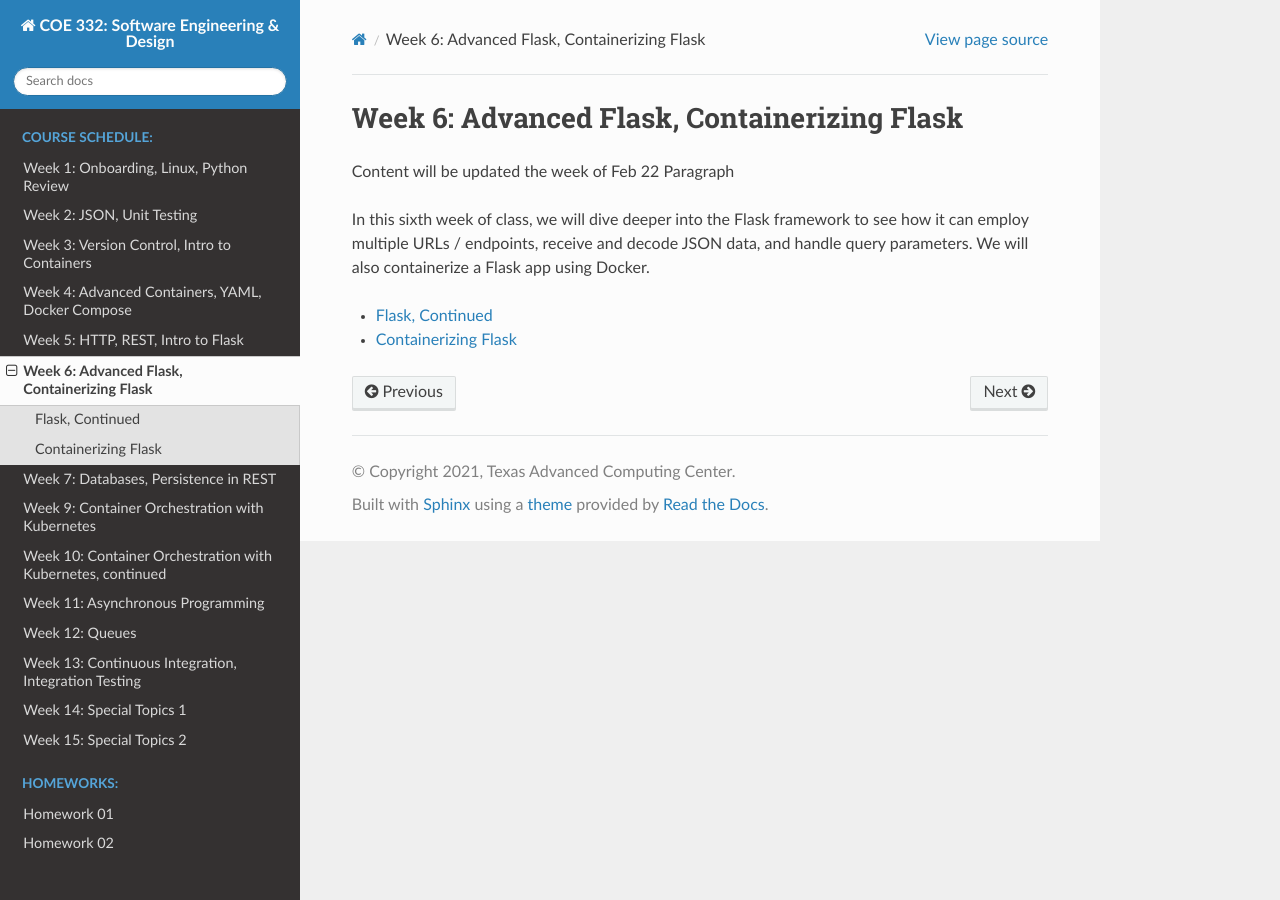
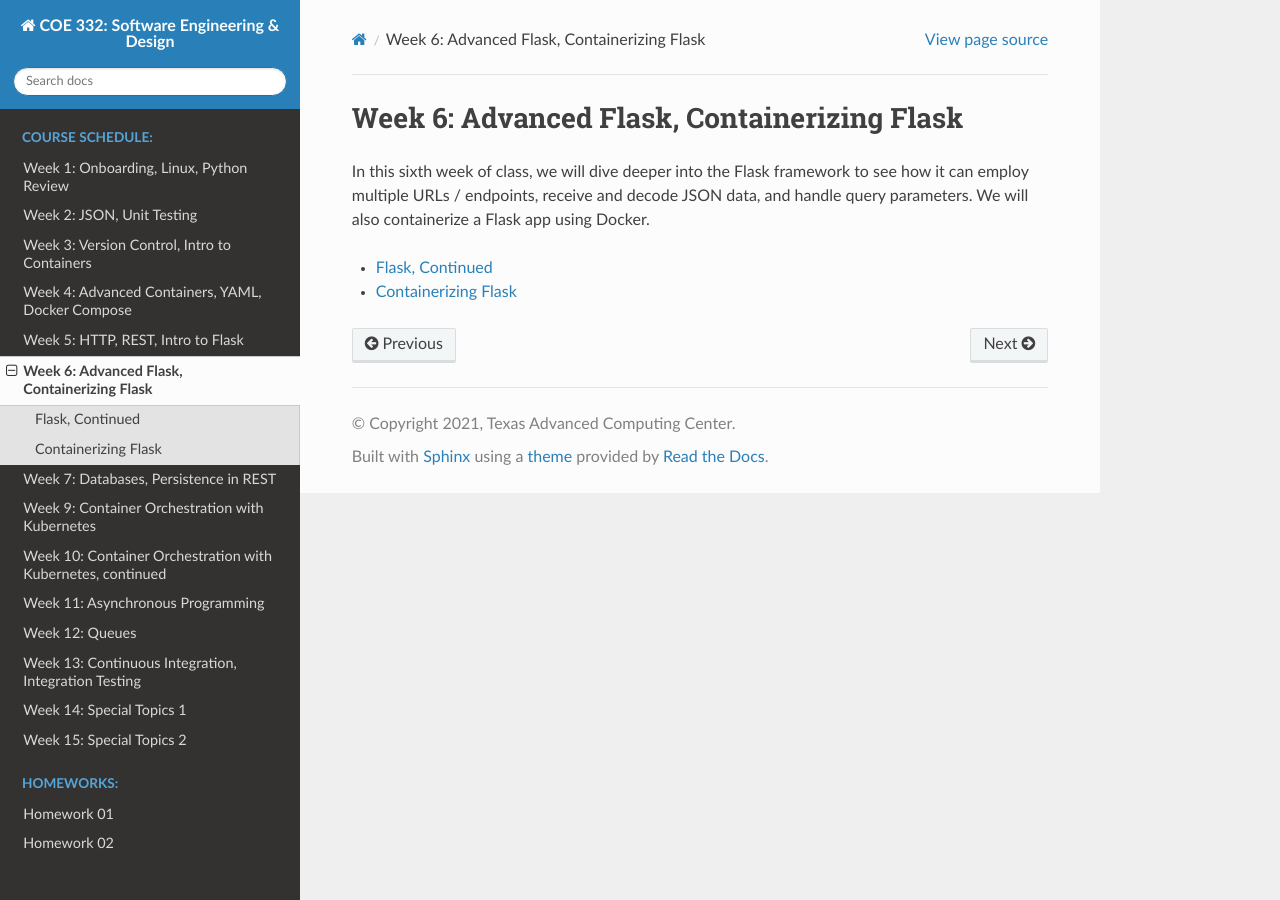
Before and after one commit to TACC/coe-332-sp21, a Sphinx documentation site: the page built from docs/week06/overview.rst, in a window 1280 px wide. Built offline with Sphinx 7.4.7 and the Read the Docs theme 2.0.0, drawn with Linux system fonts in a browser that asks for light colours.

Commit message:
removing extra sentence from week 6 overview

```diff
--- a/docs/week06/overview.rst
+++ b/docs/week06/overview.rst
@@ -1,8 +1,5 @@
 Week 6: Advanced Flask, Containerizing Flask
 ============================================
-
-Content will be updated the week of Feb 22
-Paragraph
 
 In this sixth week of class, we will dive deeper into the Flask framework to
 see how it can employ multiple URLs / endpoints, receive and decode JSON data,
```
